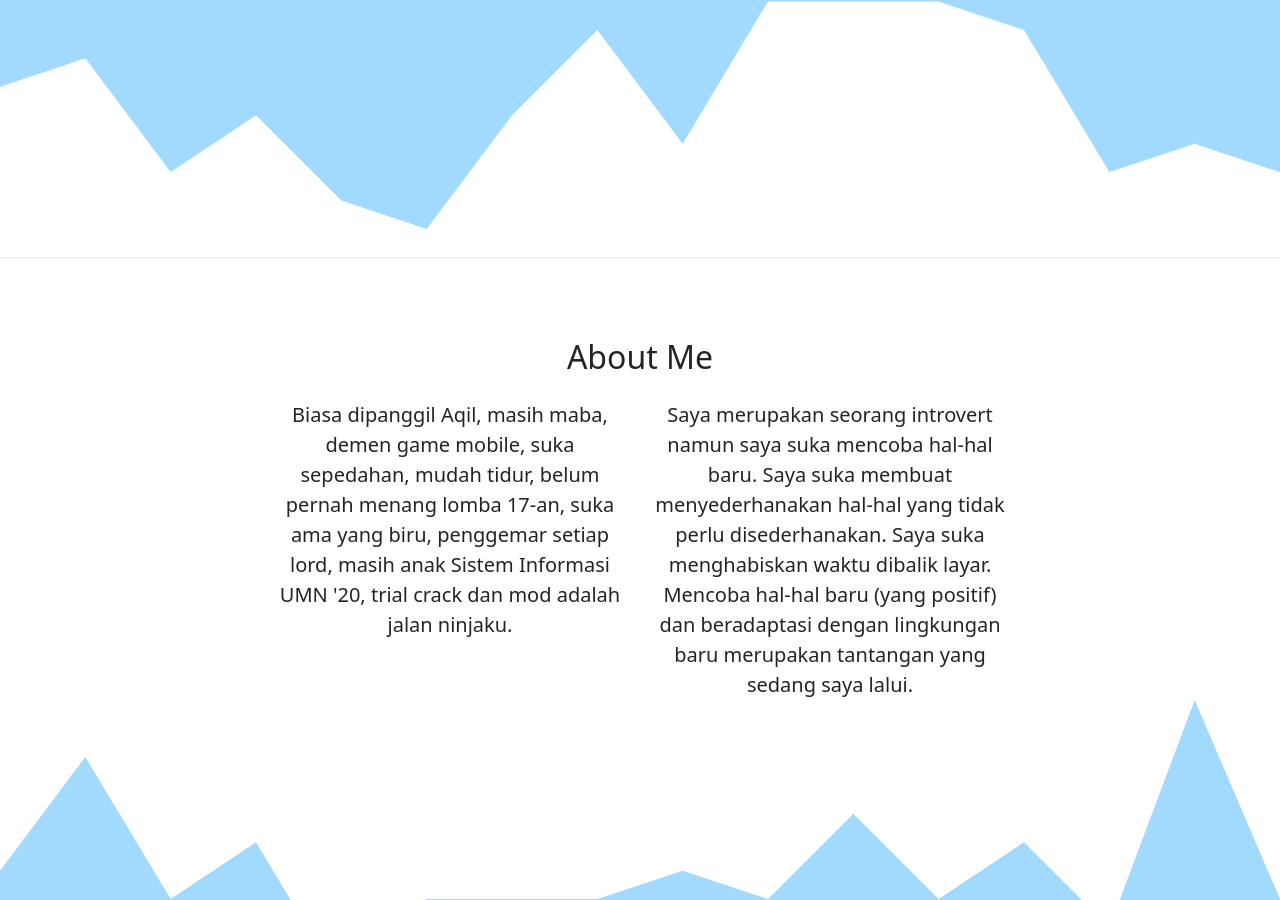
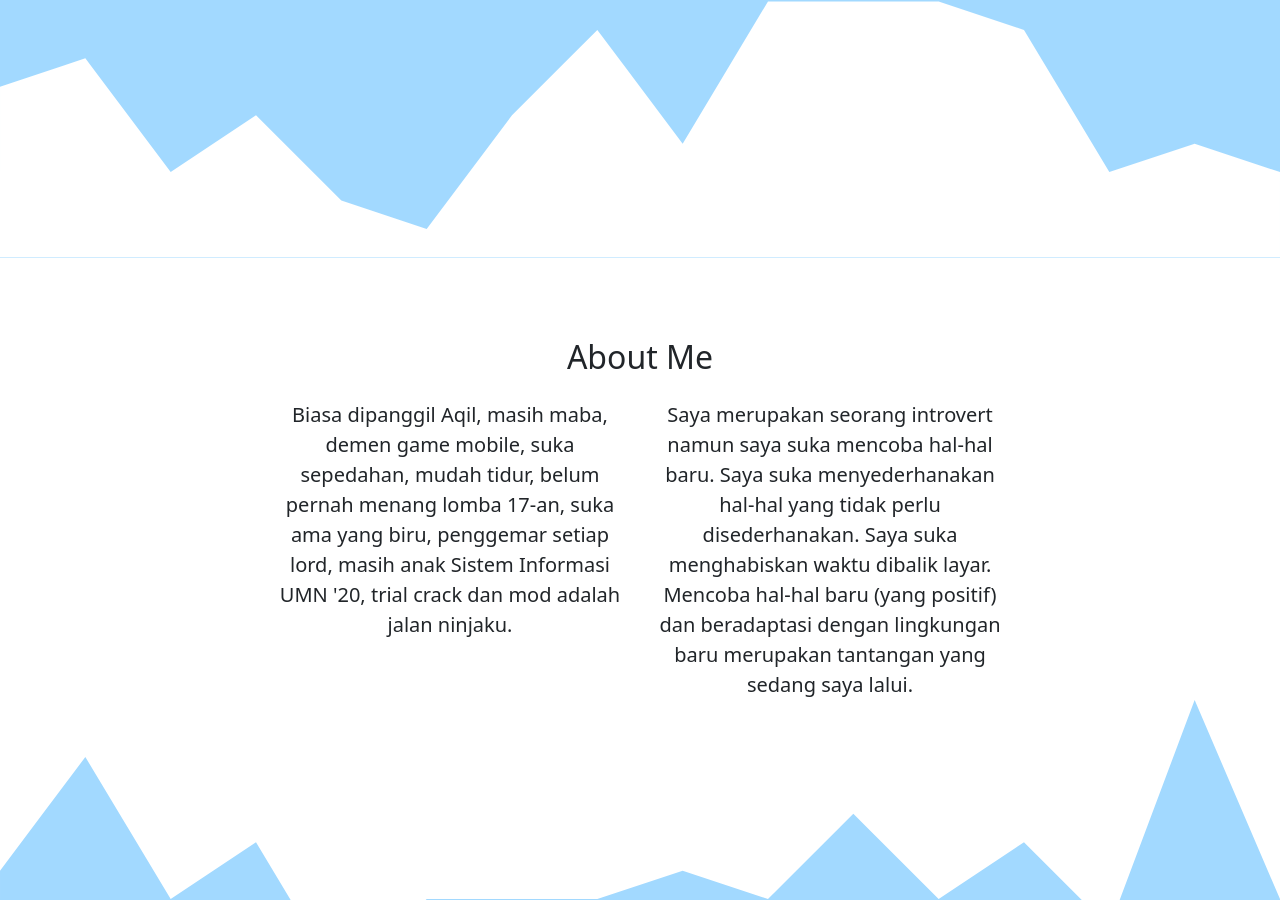
Before and after one commit to MAqilNaufal/MAqilNaufal.github.io, a plain HTML site: page index.html in a window 1280 px wide. Shown: the part 444-1344 px from the top of the page. Drawn offline with nearby package versions, Linux system fonts and the light colour scheme.

Commit message:
nambahin deskripsi

```diff
--- a/index.html
+++ b/index.html
@@ -74,8 +74,8 @@
             </div>
             <div class="col-md-4">
               <div class="p">
-                Saya merupakan seorang introvert namun saya suka mencoba hal-hal baru. Saya suka membuat menyederhanakan hal-hal yang tidak perlu disederhanakan. Saya suka menghabiskan waktu dibalik layar. Mencoba hal-hal baru (yang
-                positif) dan beradaptasi dengan lingkungan baru merupakan tantangan yang sedang saya lalui.
+                Saya merupakan seorang introvert namun saya suka mencoba hal-hal baru. Saya suka menyederhanakan hal-hal yang tidak perlu disederhanakan. Saya suka menghabiskan waktu dibalik layar. Mencoba hal-hal baru (yang positif) dan
+                beradaptasi dengan lingkungan baru merupakan tantangan yang sedang saya lalui.
               </div>
             </div>
           </div>
```
